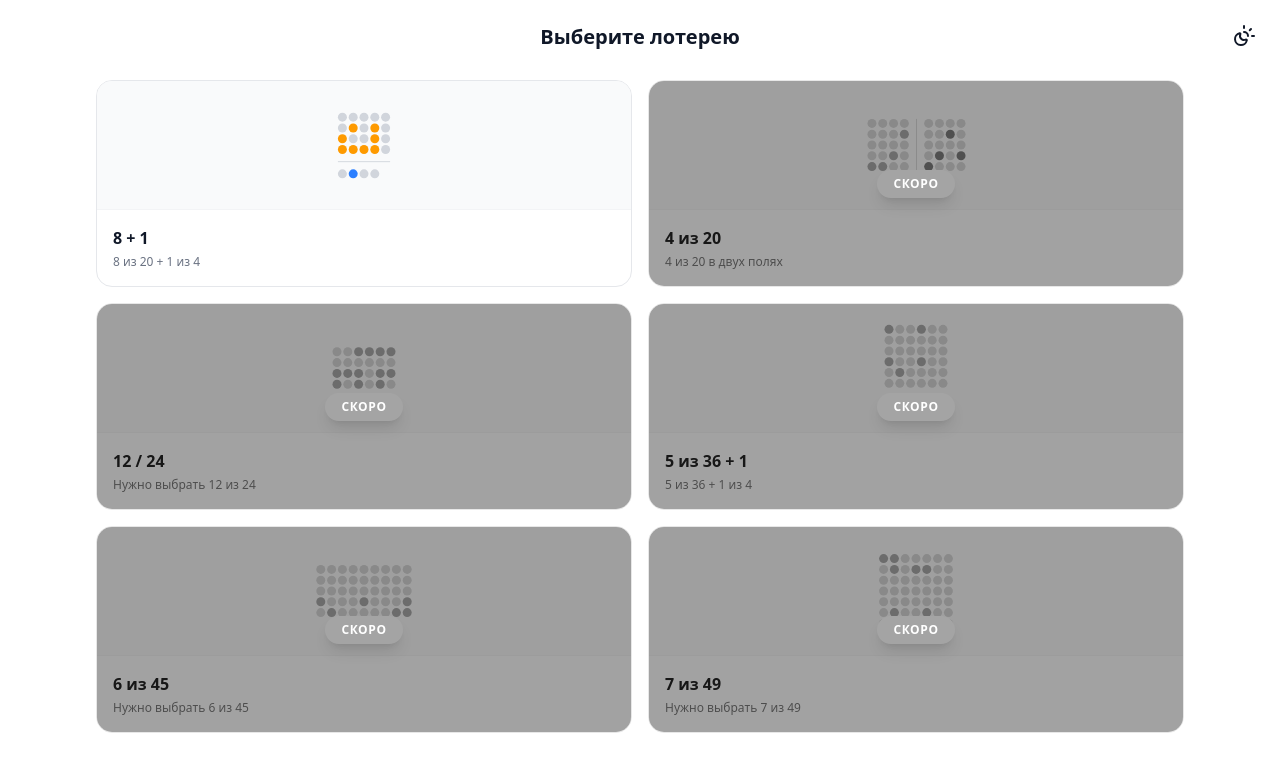
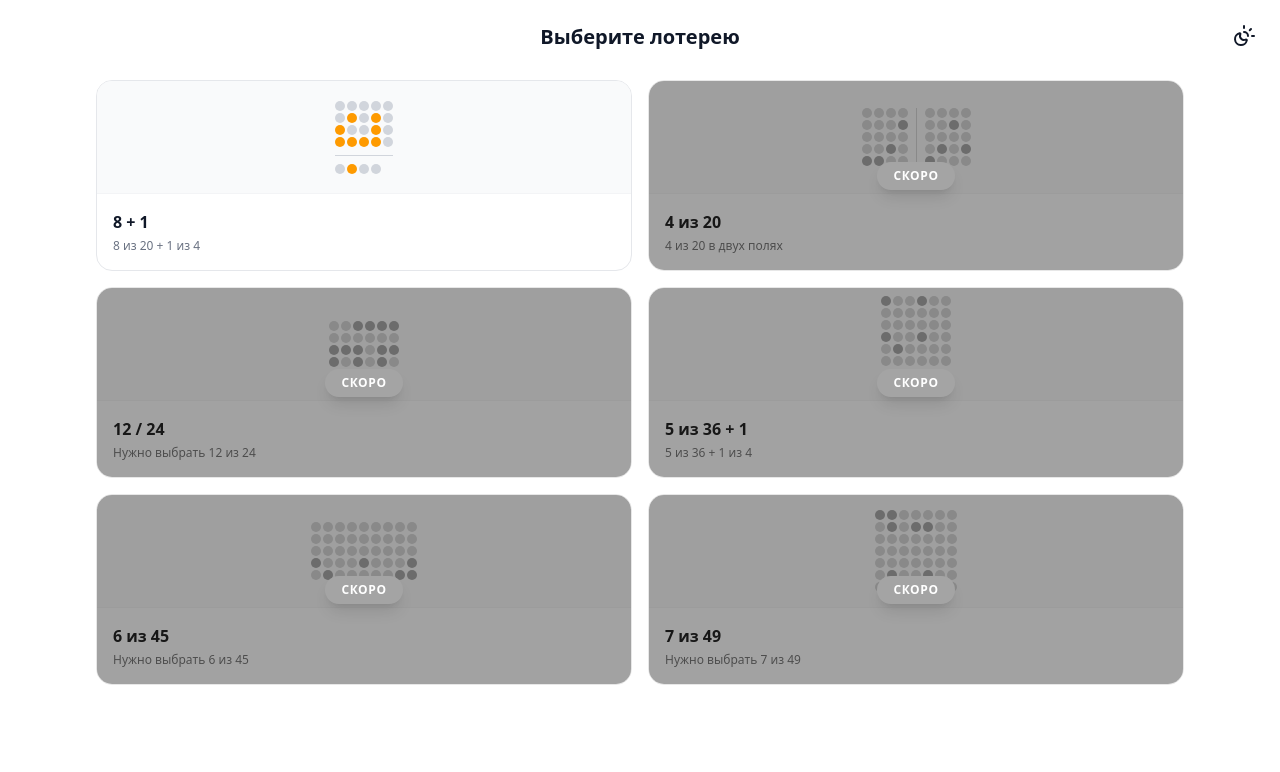
Before and after one commit to justanorange/lattice, a React (Vite) app: page / in a window 1280 px wide. Shown: the top 772 px of the page. Built offline with nearby package versions, Linux system fonts and the light colour scheme.

Commit message:
fix: all balls orange, fixed height h-28 for image area

```diff
--- a/src/pages/lottery-selection/ui/LotterySelectionPage.tsx
+++ b/src/pages/lottery-selection/ui/LotterySelectionPage.tsx
@@ -78,10 +78,8 @@ export const LotterySelectionPage: React.FC = () => {
               )}
 
               {/* Top: Visual grid area - fixed height */}
-              <div className="flex items-center justify-center h-32 p-3 bg-gray-50 dark:bg-gray-900/50">
-                <div className="scale-90">
-                  <LotteryGrid lotteryId={lottery.id} size="sm" />
-                </div>
+              <div className="flex items-center justify-center h-28 bg-gray-50 dark:bg-gray-900/50 overflow-hidden">
+                <LotteryGrid lotteryId={lottery.id} size="sm" />
               </div>
 
               {/* Bottom: Text area */}
--- a/src/shared/ui/LotteryGrid.tsx
+++ b/src/shared/ui/LotteryGrid.tsx
@@ -114,8 +114,7 @@ const FieldGrid: React.FC<{
   field: FieldConfig;
   seed: string;
   sizeClass: typeof SIZE_CLASSES['sm'];
-  isSecondField?: boolean;
-}> = ({ field, seed, sizeClass, isSecondField }) => {
+}> = ({ field, seed, sizeClass }) => {
   const selectedIndices = useMemo(
     () => generateSelectedIndices(seed, field.from, field.pick),
     [seed, field.from, field.pick]
@@ -135,9 +134,7 @@ const FieldGrid: React.FC<{
             sizeClass.circle,
             'rounded-full transition-colors',
             isSelected
-              ? isSecondField
-                ? 'bg-blue-500'
-                : 'bg-amber-500'
+              ? 'bg-amber-500'
               : 'bg-gray-300 dark:bg-gray-600'
           )}
         />
@@ -198,7 +195,6 @@ export const LotteryGrid: React.FC<LotteryGridProps> = ({
             field={pattern.field2}
             seed={`${lotteryId}-field2`}
             sizeClass={sizeClass}
-            isSecondField
           />
         </>
       )}
```
